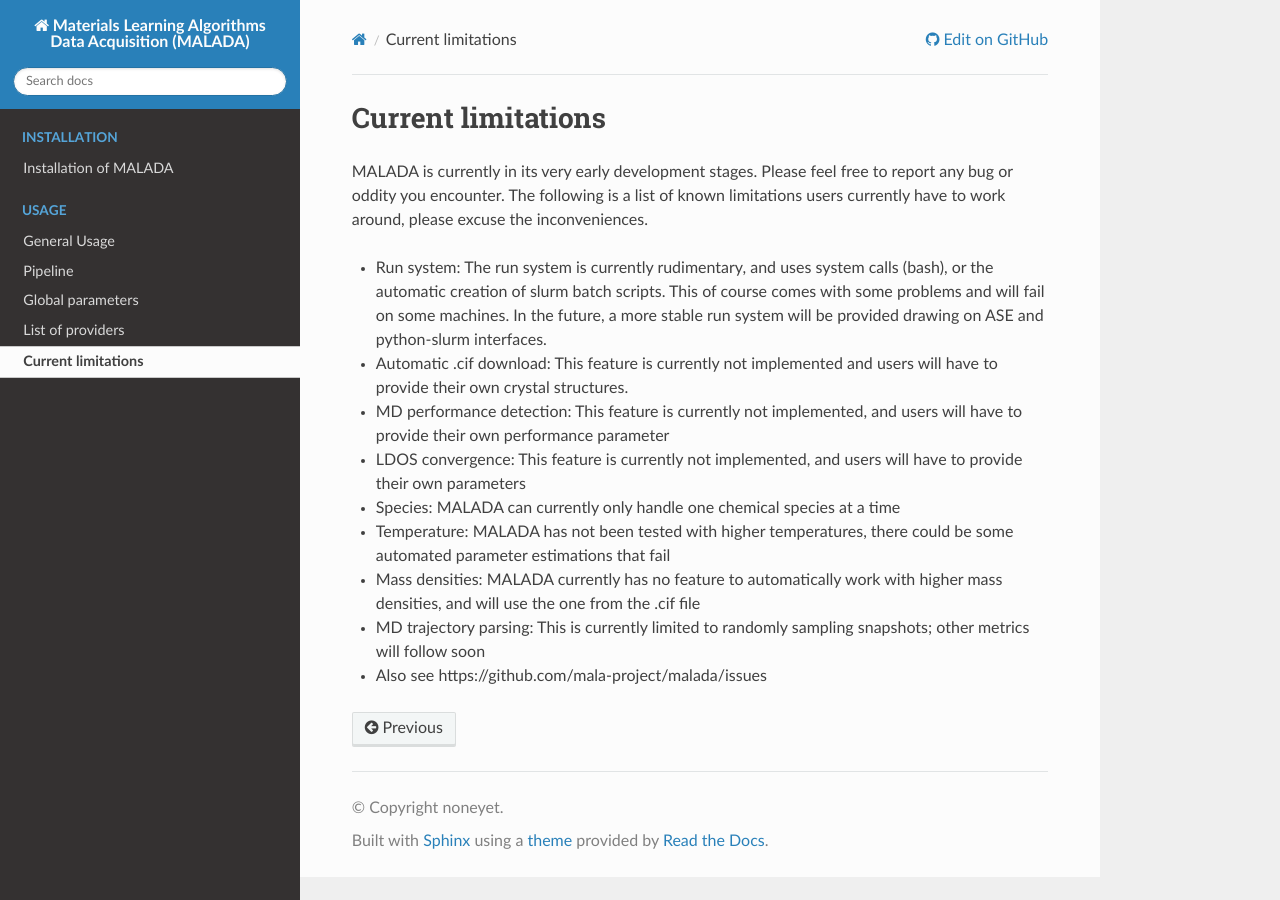
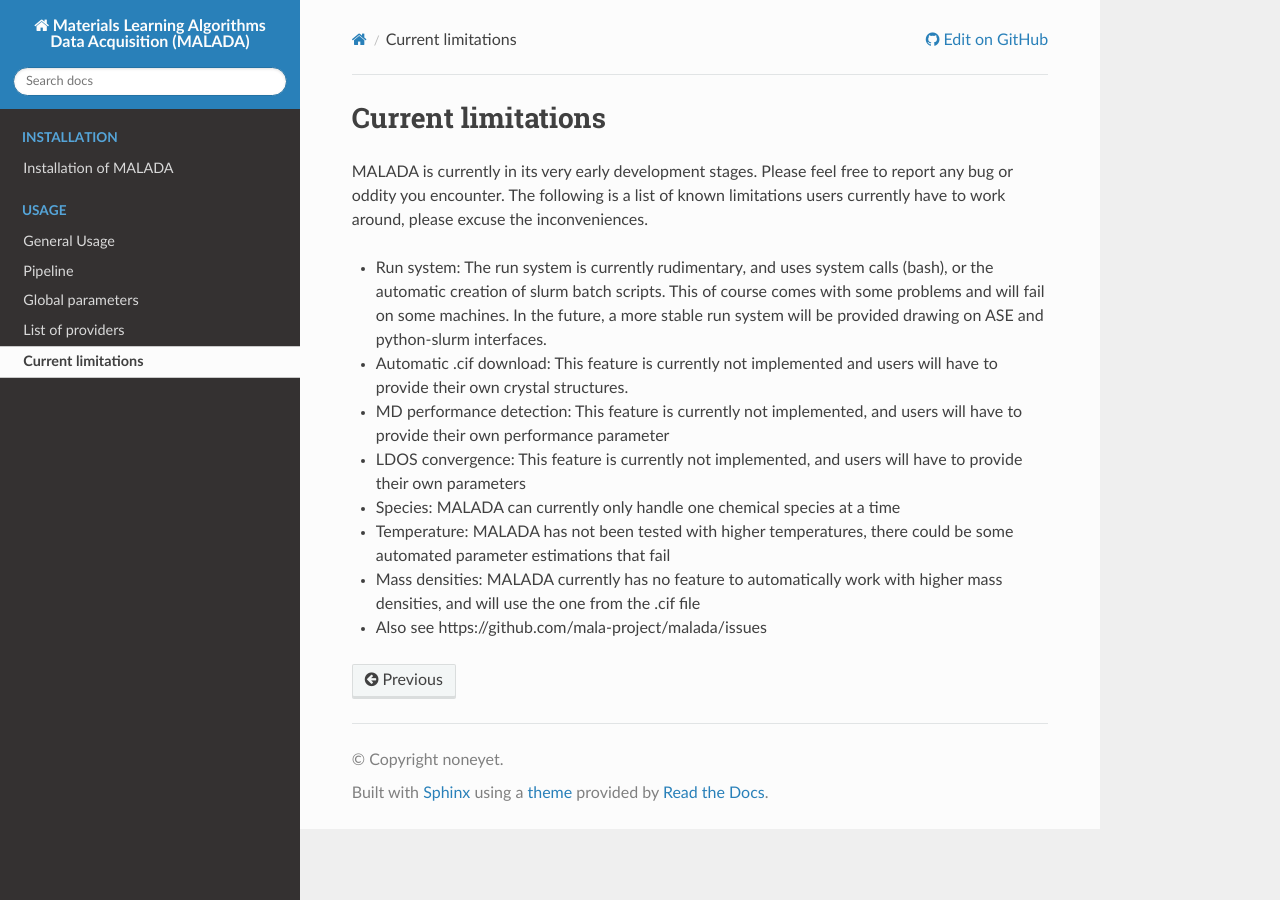
Before and after one commit to mala-project/malada, a Sphinx documentation site: the page built from docs/source/usage/current_limitations.md, in a window 1280 px wide. Built offline with Sphinx 7.4.7 and the Read the Docs theme 2.0.0, drawn with Linux system fonts in a browser that asks for light colours; pages that are not in the unit, such as notebooks, are missing from menus; the version number could not be read and is left out.

Commit message:
... forgot to update current_limitations.md

```diff
--- a/docs/source/usage/current_limitations.md
+++ b/docs/source/usage/current_limitations.md
@@ -9,5 +9,4 @@
 - Species: MALADA can currently only handle one chemical species at a time
 - Temperature: MALADA has not been tested with higher temperatures, there could be some automated parameter estimations that fail
 - Mass densities: MALADA currently has no feature to automatically work with higher mass densities, and will use the one from the .cif file
-- MD trajectory parsing: This is currently limited to randomly sampling snapshots; other metrics will follow soon
 - Also see https://github.com/mala-project/malada/issues
```
